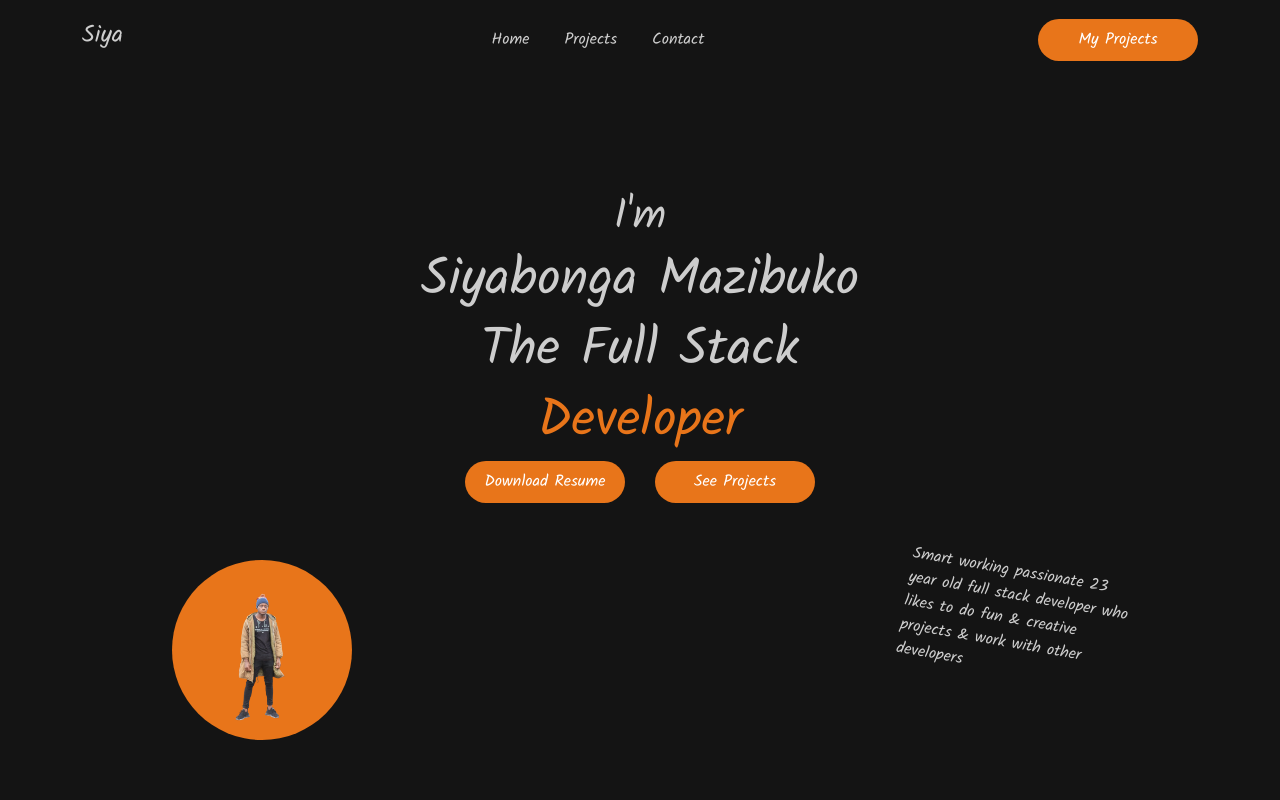
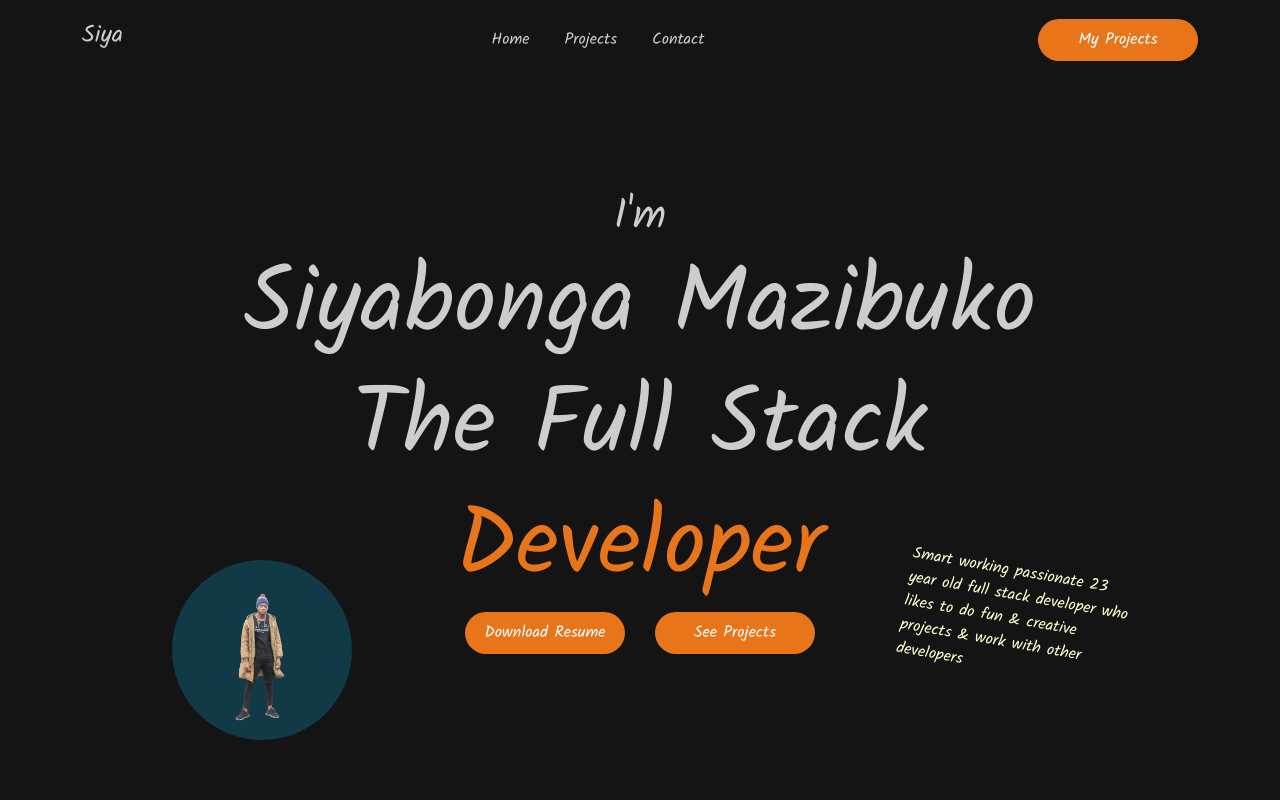
Before and after one commit to siyabongasamkelo/portfolio, a React (Create React App) app in the folder client/siya/: page / in a window 1280 px wide. Shown: the top 800 px of the page. Built offline with nearby package versions, Linux system fonts and the light colour scheme.

Commit message:
feat: introduced new colors

```diff
--- a/client/siya/src/components/home/Home.styled.js
+++ b/client/siya/src/components/home/Home.styled.js
@@ -28,7 +28,8 @@ export const TextContainer = styled.div`
 
 export const Circle = styled.div`
   aspect-ratio: 1 /1;
-  background-color: #e8751a;
+  background-color: #898121;
+  background-color: #113946;
   border-radius: 100px;
   position: absolute;
   display: flex;
@@ -67,6 +68,9 @@ export const ParagraphContainer = styled.div`
   height: 100px;
   top: 20%;
   margin-left: -35%;
+  p {
+    color: #fffdcb;
+  }
   @media only screen and (min-width: 768px) {
     left: 95%;
   }
@@ -87,6 +91,9 @@ export const H1 = styled.h1`
   @media only screen and (min-width: 768px) {
     font-size: 52px;
   }
+  @media only screen and (min-width: 992px) {
+    font-size: 94px;
+  }
 `;
 
 export const H3 = styled.h3`
```
